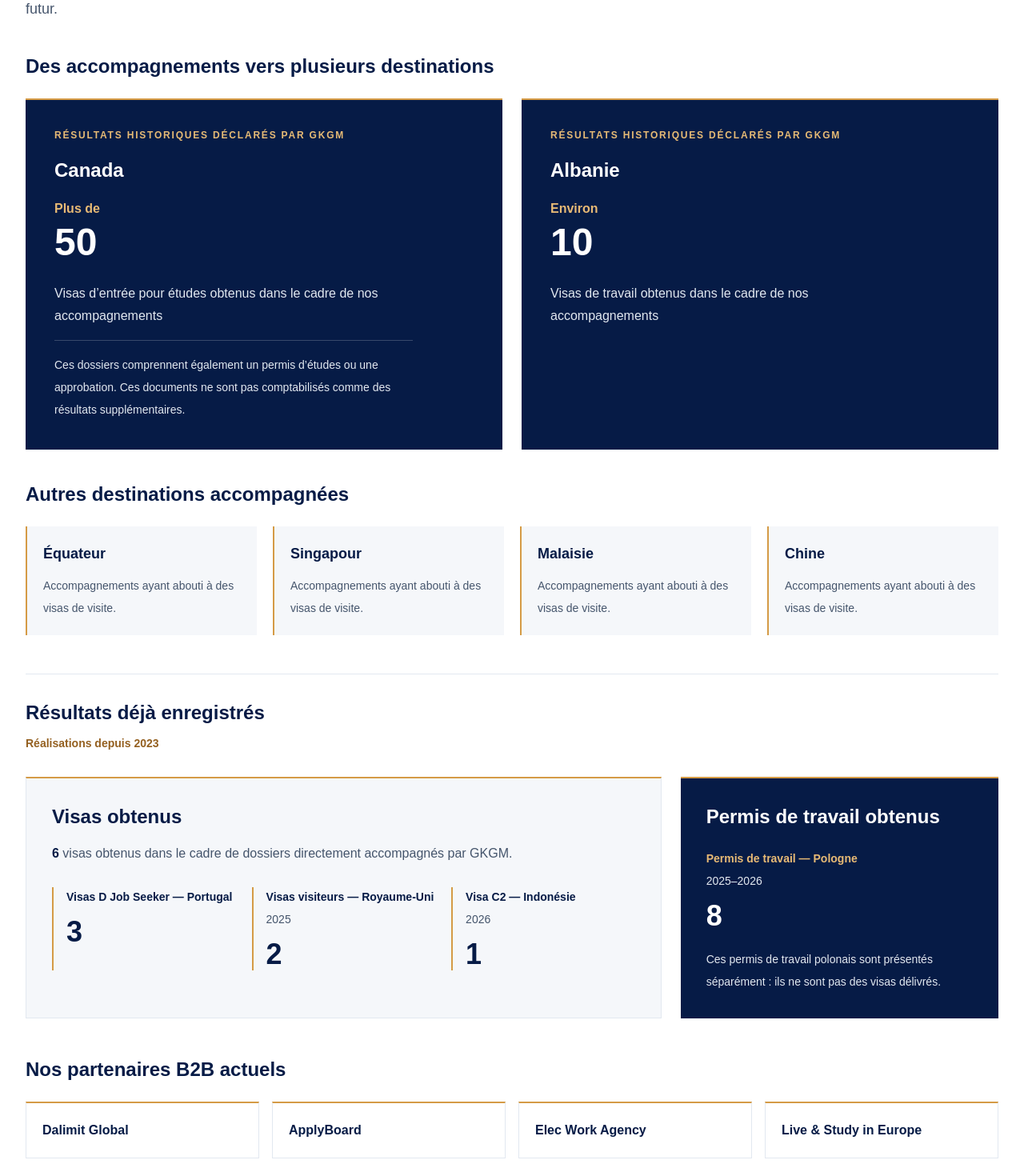
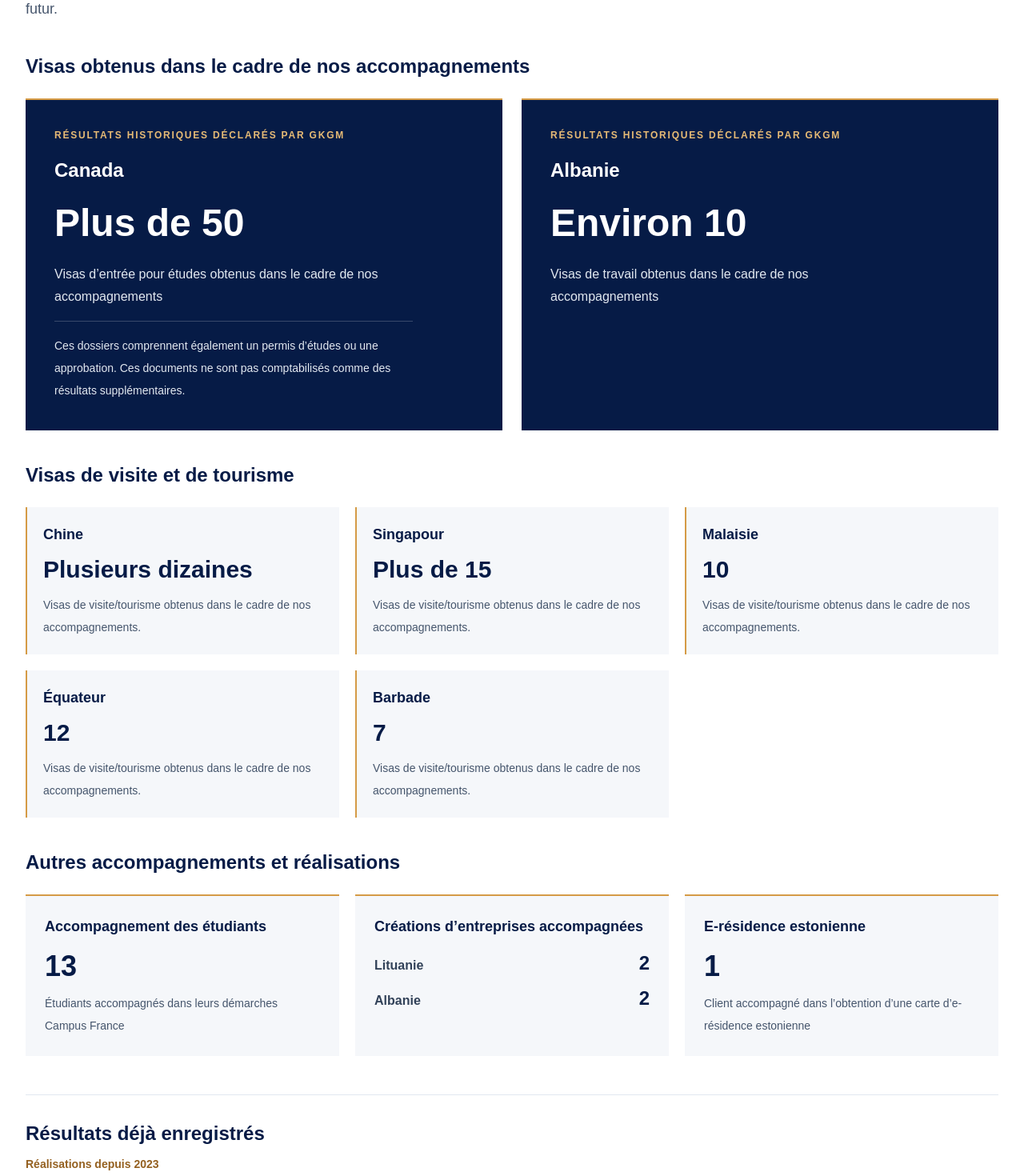
Before and after one commit to gkgroupworld/gkgroup-site, a Next.js app: page /gk-global-mobility in a window 1280 px wide. Shown: the part 3320-4790 px from the top of the page at 80% size. Built offline with nearby package versions, Linux system fonts and the light colour scheme.

Commit message:
feat(gkgm): enrich historical mobility results

```diff
--- a/components/pages/MobilityTrackRecord.js
+++ b/components/pages/MobilityTrackRecord.js
@@ -2,7 +2,17 @@ import { MOBILITY_TRACK_RECORD, MOBILITY_TRACK_RECORD_COPY } from "@/content/mob
 
 export function MobilityTrackRecord({ locale }) {
   const copy = MOBILITY_TRACK_RECORD_COPY[locale];
-  const { since, historicalHighlights, historicalVisitDestinations, visas, workPermits, partners } = MOBILITY_TRACK_RECORD;
+  const {
+    since,
+    historicalHighlights,
+    historicalVisitDestinations,
+    studentSupport,
+    companyFormations,
+    eResidency,
+    visas,
+    workPermits,
+    partners,
+  } = MOBILITY_TRACK_RECORD;
   const visaTotal = visas.reduce((total, record) => total + record.count, 0);
 
   return <section id="track-record" aria-labelledby="track-record-title" className="scroll-mt-6 border-t border-slate-200 px-5 py-16 sm:px-8 sm:py-20">
@@ -10,43 +20,87 @@ export function MobilityTrackRecord({ locale }) {
       <p className="text-xs font-bold uppercase tracking-[.18em] text-[#946020]">{copy.eyebrow}</p>
       <h2 id="track-record-title" className="mt-3 max-w-4xl text-3xl font-bold tracking-tight text-[#061b46] sm:text-4xl">{copy.title}</h2>
       <p className="mt-5 max-w-3xl text-lg leading-8 text-slate-600">{copy.intro}</p>
+
       <div className="mt-10">
         <h3 className="text-2xl font-bold text-[#061b46]">{copy.historicalTitle}</h3>
-        <div className="mt-6 grid gap-6 md:grid-cols-2">{historicalHighlights.map(record => <article key={record.id} data-historical-result={record.id} className="min-w-0 border-t-2 border-[#d59b46] bg-[#061b46] p-7 text-white sm:p-9">
+        <div className="mt-6 grid gap-6 md:grid-cols-2">
+          {historicalHighlights.map(record => <article key={record.id} data-historical-result={record.id} className="min-w-0 border-t-2 border-[#d59b46] bg-[#061b46] p-7 text-white sm:p-9">
             <p className="text-xs font-bold uppercase tracking-[.15em] text-[#e7ba75]">{copy.declared}</p>
             <h4 className="mt-5 text-2xl font-bold">{record.country[locale]}</h4>
-          <p className="mt-5 text-4xl font-bold leading-tight sm:text-5xl"><span className="block text-base font-bold text-[#e7ba75]">{record.quantity.qualifier === "more-than" ? copy.moreThan : copy.approximately}</span>{record.quantity.value}</p>
+            <p className="mt-5 text-4xl font-bold leading-tight sm:text-5xl">{record.quantity[locale]}</p>
             <p className="mt-5 max-w-md text-base leading-7 text-slate-200">{record.label[locale]}</p>
             {record.note && <p className="mt-4 max-w-md border-t border-white/20 pt-4 text-sm leading-7 text-slate-200">{record.note[locale]}</p>}
-        </article>)}</div>
+          </article>)}
+        </div>
       </div>
 
       <div className="mt-10">
         <h3 className="text-2xl font-bold text-[#061b46]">{copy.visitsTitle}</h3>
-        <ul className="mt-6 grid gap-5 sm:grid-cols-2 lg:grid-cols-4">{historicalVisitDestinations.map(record => <li key={record.id} data-historical-visit={record.id} className="border-l-2 border-[#d59b46] bg-[#f5f7fa] p-5"><h4 className="text-lg font-bold text-[#061b46]">{record.country[locale]}</h4><p className="mt-3 text-sm leading-7 text-slate-600">{copy.visitsOutcome}</p></li>)}</ul>
+        <ul className="mt-6 grid gap-5 sm:grid-cols-2 lg:grid-cols-3">
+          {historicalVisitDestinations.map(record => <li key={record.id} data-historical-visit={record.id} className="border-l-2 border-[#d59b46] bg-[#f5f7fa] p-5">
+            <h4 className="text-lg font-bold text-[#061b46]">{record.country[locale]}</h4>
+            <p className="mt-3 text-3xl font-bold text-[#061b46]">{record.quantity[locale]}</p>
+            <p className="mt-3 text-sm leading-7 text-slate-600">{copy.visitsOutcome}</p>
+          </li>)}
+        </ul>
       </div>
 
-      <div className="mt-12 border-t border-slate-200 pt-8"><h3 className="text-2xl font-bold text-[#061b46]">{copy.existingTitle}</h3><p className="mt-3 text-sm font-bold text-[#946020]">{copy.since} {since}</p></div>
+      <div className="mt-10">
+        <h3 className="text-2xl font-bold text-[#061b46]">{copy.achievementsTitle}</h3>
+        <div className="mt-6 grid gap-5 md:grid-cols-2 lg:grid-cols-3">
+          <article data-student-support className="border-t-2 border-[#d59b46] bg-[#f5f7fa] p-6">
+            <h4 className="text-lg font-bold text-[#061b46]">{copy.studentsTitle}</h4>
+            <p className="mt-4 text-4xl font-bold text-[#061b46]">{studentSupport.count}</p>
+            <p className="mt-3 text-sm leading-7 text-slate-600">{studentSupport.label[locale]}</p>
+          </article>
+          <article data-company-formations className="border-t-2 border-[#d59b46] bg-[#f5f7fa] p-6">
+            <h4 className="text-lg font-bold text-[#061b46]">{copy.companiesTitle}</h4>
+            <ul className="mt-4 space-y-3">
+              {companyFormations.map(record => <li key={record.id} data-company-formation={record.id} className="flex items-baseline justify-between gap-4">
+                <span className="font-semibold text-slate-700">{record.country[locale]}</span>
+                <span className="text-2xl font-bold text-[#061b46]">{record.count}</span>
+              </li>)}
+            </ul>
+          </article>
+          <article data-eresidency-result className="border-t-2 border-[#d59b46] bg-[#f5f7fa] p-6">
+            <h4 className="text-lg font-bold text-[#061b46]">{copy.eResidencyTitle}</h4>
+            <p className="mt-4 text-4xl font-bold text-[#061b46]">{eResidency.count}</p>
+            <p className="mt-3 text-sm leading-7 text-slate-600">{eResidency.label[locale]}</p>
+          </article>
+        </div>
+      </div>
+
+      <div className="mt-12 border-t border-slate-200 pt-8">
+        <h3 className="text-2xl font-bold text-[#061b46]">{copy.existingTitle}</h3>
+        <p className="mt-3 text-sm font-bold text-[#946020]">{copy.since} {since}</p>
+      </div>
 
       <div className="mt-8 grid gap-6 lg:grid-cols-[2fr_1fr]">
         <div className="min-w-0 border border-slate-200 border-t-2 border-t-[#d59b46] bg-[#f5f7fa] p-6 sm:p-8">
           <h3 className="text-2xl font-bold text-[#061b46]">{copy.visasTitle}</h3>
           <p className="mt-4 max-w-2xl leading-7 text-slate-600"><strong className="text-[#061b46]">{visaTotal}</strong> {copy.visasSummary}</p>
-          <dl className="mt-7 grid gap-5 sm:grid-cols-3">{visas.map((record) => <div key={record.id} data-visa-result={record.id} className="border-l-2 border-[#d59b46] pl-4">
+          <dl className="mt-7 grid gap-5 sm:grid-cols-3">
+            {visas.map((record) => <div key={record.id} data-visa-result={record.id} className="border-l-2 border-[#d59b46] pl-4">
               <dt className="text-sm font-bold leading-6 text-[#061b46]">{record.label[locale]}{record.period && <span className="mt-1 block font-normal text-slate-600">{record.period}</span>}</dt>
               <dd className="mt-3 text-4xl font-bold text-[#061b46]">{record.count}</dd>
-          </div>)}</dl>
+            </div>)}
+          </dl>
         </div>
         <div data-work-permit-result className="min-w-0 border-t-2 border-[#d59b46] bg-[#061b46] p-6 text-white sm:p-8">
           <h3 className="text-2xl font-bold">{copy.permitsTitle}</h3>
-          <dl className="mt-6"><dt className="text-sm font-bold leading-6 text-[#e7ba75]">{workPermits.label[locale]}<span className="mt-1 block font-normal text-slate-200">{workPermits.period}</span></dt><dd className="mt-3 text-4xl font-bold">{workPermits.count}</dd></dl>
+          <dl className="mt-6">
+            <dt className="text-sm font-bold leading-6 text-[#e7ba75]">{workPermits.label[locale]}<span className="mt-1 block font-normal text-slate-200">{workPermits.period}</span></dt>
+            <dd className="mt-3 text-4xl font-bold">{workPermits.count}</dd>
+          </dl>
           <p className="mt-5 text-sm leading-7 text-slate-200">{copy.permitsNote}</p>
         </div>
       </div>
 
       <div className="mt-12">
         <h3 className="text-2xl font-bold text-[#061b46]">{copy.partnersTitle}</h3>
-        <ul className="mt-6 grid gap-4 sm:grid-cols-2 lg:grid-cols-4">{partners.map((name) => <li key={name} data-mobility-partner className="border border-slate-200 border-t-2 border-t-[#d59b46] bg-white p-5 text-base font-bold leading-7 text-[#061b46]">{name}</li>)}</ul>
+        <ul className="mt-6 grid gap-4 sm:grid-cols-2 lg:grid-cols-4">
+          {partners.map((name) => <li key={name} data-mobility-partner className="border border-slate-200 border-t-2 border-t-[#d59b46] bg-white p-5 text-base font-bold leading-7 text-[#061b46]">{name}</li>)}
+        </ul>
         <p className="mt-5 max-w-4xl text-sm leading-7 text-slate-600">{copy.partnersNote}</p>
       </div>
       <p className="mt-8 border-l-2 border-[#d59b46] bg-[#f5f7fa] p-5 text-sm leading-7 text-slate-600">{copy.disclaimer}</p>
--- a/content/mobility-track-record.js
+++ b/content/mobility-track-record.js
@@ -1,19 +1,56 @@
 // Update counts, periods and partner names here after editorial validation.
-// Work permits are deliberately separate from visas and excluded from their total.
+// Historical figures are owner-declared and are not aggregated across categories.
 export const MOBILITY_TRACK_RECORD = {
   since: 2023,
-  // Owner-declared historical results. No period supplied; do not apply `since`
-  // or aggregate approximate/unquantified results into the exact series below.
   historicalHighlights: [
-    { id: "canada", quantity: { qualifier: "more-than", value: 50 }, country: { fr: "Canada", en: "Canada" }, label: { fr: "Visas d’entrée pour études obtenus dans le cadre de nos accompagnements", en: "Entry visas for study obtained through our support" }, note: { fr: "Ces dossiers comprennent également un permis d’études ou une approbation. Ces documents ne sont pas comptabilisés comme des résultats supplémentaires.", en: "These applications also include a study permit or an approval. These documents are not counted as additional results." } },
-    { id: "albania", quantity: { qualifier: "approximately", value: 10 }, country: { fr: "Albanie", en: "Albania" }, label: { fr: "Visas de travail obtenus dans le cadre de nos accompagnements", en: "Work visas obtained through our support" } },
+    {
+      id: "canada",
+      quantity: { fr: "Plus de 50", en: "More than 50" },
+      country: { fr: "Canada", en: "Canada" },
+      label: {
+        fr: "Visas d’entrée pour études obtenus dans le cadre de nos accompagnements",
+        en: "Entry visas for study obtained through our support",
+      },
+      note: {
+        fr: "Ces dossiers comprennent également un permis d’études ou une approbation. Ces documents ne sont pas comptabilisés comme des résultats supplémentaires.",
+        en: "These applications also include a study permit or an approval. These documents are not counted as additional results.",
+      },
+    },
+    {
+      id: "albania",
+      quantity: { fr: "Environ 10", en: "Approximately 10" },
+      country: { fr: "Albanie", en: "Albania" },
+      label: {
+        fr: "Visas de travail obtenus dans le cadre de nos accompagnements",
+        en: "Work visas obtained through our support",
+      },
+    },
   ],
   historicalVisitDestinations: [
-    { id: "ecuador", country: { fr: "Équateur", en: "Ecuador" } },
-    { id: "singapore", country: { fr: "Singapour", en: "Singapore" } },
-    { id: "malaysia", country: { fr: "Malaisie", en: "Malaysia" } },
-    { id: "china", country: { fr: "Chine", en: "China" } },
+    { id: "china", quantity: { fr: "Plusieurs dizaines", en: "Several dozen" }, country: { fr: "Chine", en: "China" } },
+    { id: "singapore", quantity: { fr: "Plus de 15", en: "More than 15" }, country: { fr: "Singapour", en: "Singapore" } },
+    { id: "malaysia", quantity: { fr: "10", en: "10" }, country: { fr: "Malaisie", en: "Malaysia" } },
+    { id: "ecuador", quantity: { fr: "12", en: "12" }, country: { fr: "Équateur", en: "Ecuador" } },
+    { id: "barbados", quantity: { fr: "7", en: "7" }, country: { fr: "Barbade", en: "Barbados" } },
   ],
+  studentSupport: {
+    count: 13,
+    label: {
+      fr: "Étudiants accompagnés dans leurs démarches Campus France",
+      en: "Students supported through the Campus France process",
+    },
+  },
+  companyFormations: [
+    { id: "lithuania", count: 2, country: { fr: "Lituanie", en: "Lithuania" } },
+    { id: "albania", count: 2, country: { fr: "Albanie", en: "Albania" } },
+  ],
+  eResidency: {
+    count: 1,
+    label: {
+      fr: "Client accompagné dans l’obtention d’une carte d’e-résidence estonienne",
+      en: "Client supported in obtaining an Estonian e-Residency card",
+    },
+  },
   visas: [
     { id: "portugal", count: 3, label: { fr: "Visas D Job Seeker — Portugal", en: "D Job Seeker visas — Portugal" } },
     { id: "uk", count: 2, period: "2025", label: { fr: "Visas visiteurs — Royaume-Uni", en: "Visitor visas — United Kingdom" } },
@@ -28,12 +65,14 @@ export const MOBILITY_TRACK_RECORD_COPY = {
     title: "Nos réalisations en mobilité internationale",
     eyebrow: "Expérience et accompagnements internationaux",
     intro: "Les résultats historiques présentés ci-dessous sont déclarés par GKGM et concernent des dossiers accompagnés. Ils sont distingués des partenariats B2B et ne préjugent d’aucun résultat futur.",
-    historicalTitle: "Des accompagnements vers plusieurs destinations",
-    moreThan: "Plus de",
-    approximately: "Environ",
+    historicalTitle: "Visas obtenus dans le cadre de nos accompagnements",
     declared: "Résultats historiques déclarés par GKGM",
-    visitsTitle: "Autres destinations accompagnées",
-    visitsOutcome: "Accompagnements ayant abouti à des visas de visite.",
+    visitsTitle: "Visas de visite et de tourisme",
+    visitsOutcome: "Visas de visite/tourisme obtenus dans le cadre de nos accompagnements.",
+    achievementsTitle: "Autres accompagnements et réalisations",
+    studentsTitle: "Accompagnement des étudiants",
+    companiesTitle: "Créations d’entreprises accompagnées",
+    eResidencyTitle: "E-résidence estonienne",
     existingTitle: "Résultats déjà enregistrés",
     since: "Réalisations depuis",
     visasTitle: "Visas obtenus",
@@ -48,12 +87,14 @@ export const MOBILITY_TRACK_RECORD_COPY = {
     title: "Our International Mobility Track Record",
     eyebrow: "Experience and international application support",
     intro: "The historical results below are reported by GKGM and relate to supported applications. They are distinguished from B2B partnerships and do not indicate any future outcome.",
-    historicalTitle: "Supporting applications across several destinations",
-    moreThan: "More than",
-    approximately: "Approximately",
+    historicalTitle: "Visas obtained through our support",
     declared: "Historical results reported by GKGM",
-    visitsTitle: "Other destinations supported",
-    visitsOutcome: "Supported applications resulting in visitor visas.",
+    visitsTitle: "Visitor and tourism visas",
+    visitsOutcome: "Visitor/tourism visas obtained through our support.",
+    achievementsTitle: "Other support and achievements",
+    studentsTitle: "Student support",
+    companiesTitle: "Business incorporations supported",
+    eResidencyTitle: "Estonian e-Residency",
     existingTitle: "Previously recorded results",
     since: "Track record since",
     visasTitle: "Visas obtained",
--- a/scripts/verify-galleries.mjs
+++ b/scripts/verify-galleries.mjs
@@ -49,12 +49,20 @@ for (const lang of ["fr", "en"]) {
   const record = mobility.match(/<section\b[^>]*id="track-record"[^>]*>(.*?)<\/section>/s)?.[1];
   assert.equal((record?.match(/data-visa-result=/g) || []).length, 3);
   assert.equal((record.match(/data-historical-result=/g) || []).length, 2);
-  assert.equal((record.match(/data-historical-visit=/g) || []).length, 4);
+  assert.equal((record.match(/data-historical-visit=/g) || []).length, 5);
   for (const destination of ["canada", "albania"]) assert.equal((record.match(new RegExp(`data-historical-result="${destination}"`, "g")) || []).length, 1);
-  assert.ok(record.includes(lang === "fr" ? "Plus de" : "More than"));
-  assert.ok(record.includes(lang === "fr" ? "Environ" : "Approximately"));
+  for (const destination of ["china", "singapore", "malaysia", "ecuador", "barbados"]) assert.equal((record.match(new RegExp(`data-historical-visit="${destination}"`, "g")) || []).length, 1);
+  for (const phrase of (lang === "fr"
+    ? ["Plus de 50", "Environ 10", "Plusieurs dizaines", "Plus de 15", "Campus France", "Lituanie", "Barbade"]
+    : ["More than 50", "Approximately 10", "Several dozen", "More than 15", "Campus France", "Lithuania", "Barbados"])) assert.ok(record.includes(phrase), phrase);
   assert.ok(record.includes(lang === "fr" ? "déclarés par GKGM" : "reported by GKGM"));
   assert.ok(record.includes(lang === "fr" ? "pas comptabilisés comme des résultats supplémentaires" : "not counted as additional results"));
+  assert.ok(record.includes(lang === "fr" ? "Étudiants accompagnés dans leurs démarches Campus France" : "Students supported through the Campus France process"));
+  assert.ok(record.includes(lang === "fr" ? "Créations d’entreprises accompagnées" : "Business incorporations supported"));
+  assert.ok(record.includes(lang === "fr" ? "carte d’e-résidence estonienne" : "Estonian e-Residency card"));
+  assert.equal((record.match(/data-student-support/g) || []).length, 1);
+  assert.equal((record.match(/data-company-formation=/g) || []).length, 2);
+  assert.equal((record.match(/data-eresidency-result/g) || []).length, 1);
   assert.deepEqual([...record.matchAll(/<dd\b[^>]*>(\d+)<\/dd>/g)].map(m => Number(m[1])), [3, 2, 1, 8]);
   for (const partner of ["Dalimit Global", "ApplyBoard", "Elec Work Agency", "Live &amp; Study in Europe"]) assert.ok(record.includes(partner));
 }
@@ -63,4 +71,4 @@ assert.equal((await fetch(`${base}/archives-techniques/${original}`)).status, 40
 assert.equal((await fetch(`${base}/source-assets/archives-techniques/originals/${original}`)).status, 404);
 const rights = JSON.parse(await readFile(new URL("../content/gkgt-publication-rights.json", import.meta.url), "utf8"));
 assert.ok(rights.pendingHistoricalPhotos.every(photo => photo.status === "confirmed"));
-console.log("PASS GKGT/GKGM FR/EN: 21 unique views across 5 editorial sequences, pending rights preserved, historical captions/private original and illustrations retained; qualified Canada/Albania results, four unquantified destinations, previous results and partners retained.");
+console.log("PASS GKGT/GKGM FR/EN: 21 unique views across 5 editorial sequences, pending rights preserved, historical captions/private original and illustrations retained; qualified historical visa results, five quantified visitor destinations, student/company/e-Residency achievements, previous results and partners retained.");
```
Also changed, not shown: 1 other file (tests, documents, lock files or other folders). Lines whose indentation alone changed are shown as unchanged.
